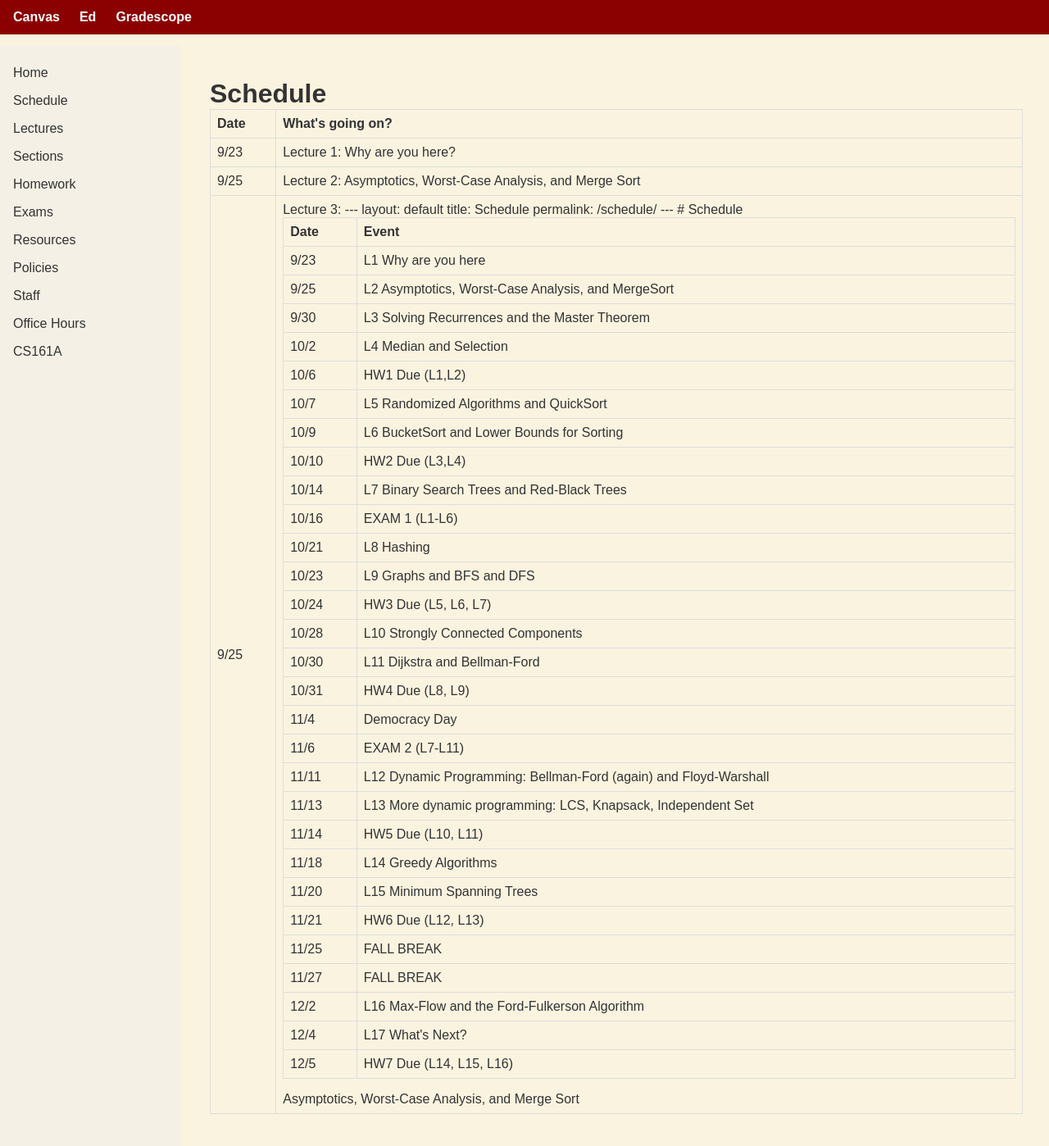
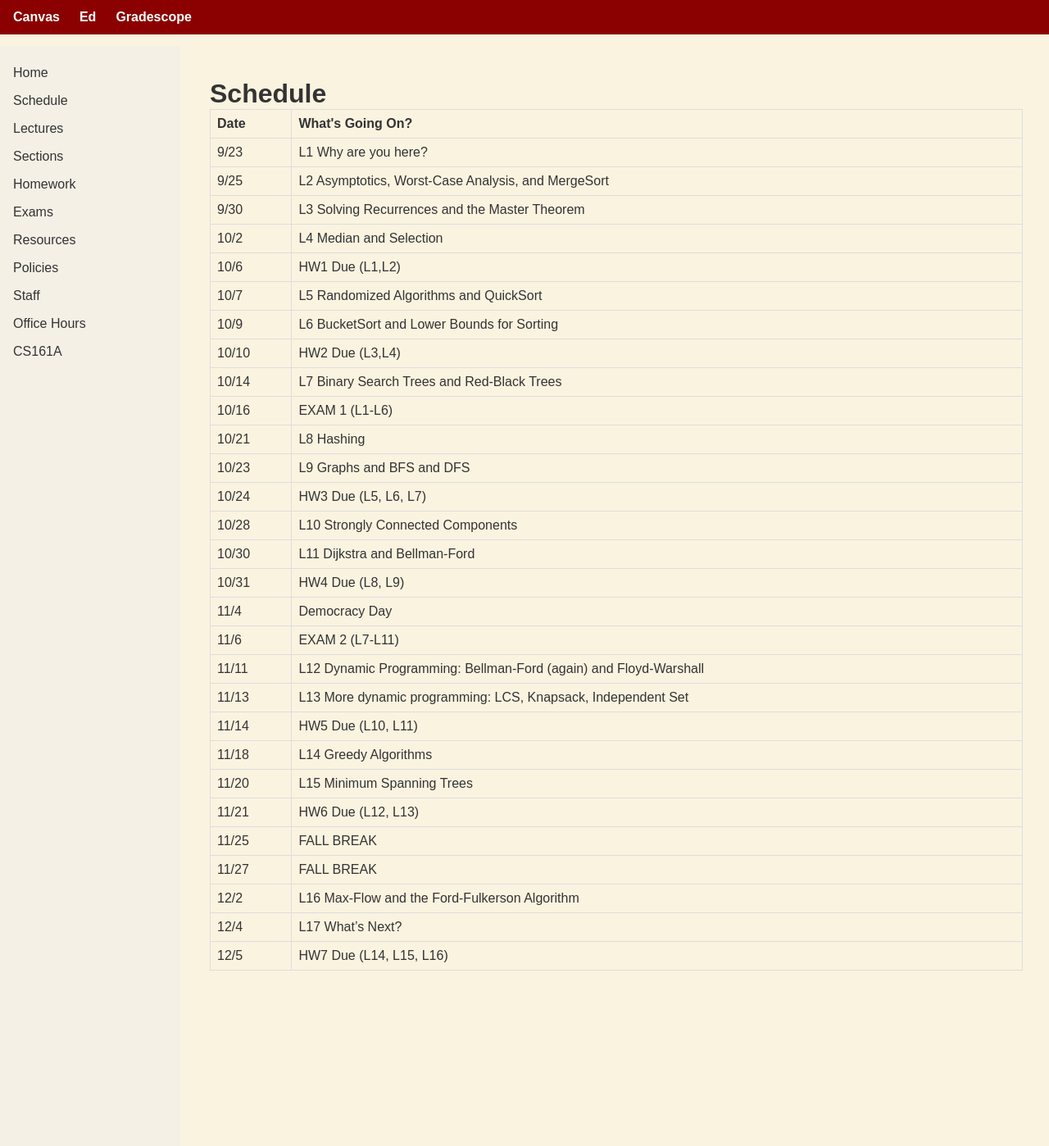
Before and after one commit to cs161-stanford/cs161-stanford.github.io, a Jekyll site: the page built from schedule.md, in a window 1280 px wide and 1400 px high. Shown: the whole window at 82% size. Built offline with Jekyll 4.4.1, drawn with Linux system fonts in a browser that asks for light colours.

Commit message:
updated schedule

```diff
--- a/schedule.md
+++ b/schedule.md
@@ -8,25 +8,10 @@ permalink: /schedule/
 
 <table class="schedule">
   <thead>
-    <tr><th>Date</th><th>What's going on?</th></tr>
+    <tr><th>Date</th><th>What's Going On?</th></tr>
   </thead>
   <tbody>
-    <tr><td>9/23</td><td>Lecture 1: Why are you here?</td></tr>
-    <tr><td>9/25</td><td>Lecture 2: Asymptotics, Worst-Case Analysis, and Merge Sort</td></tr>
-    <tr><td>9/25</td><td>Lecture 3: ---
-layout: default
-title: Schedule
-permalink: /schedule/
----
-
-# Schedule
-
-<table class="schedule">
-  <thead>
-    <tr><th>Date</th><th>Event</th></tr>
-  </thead>
-  <tbody>
-    <tr><td>9/23</td><td>L1 Why are you here</td></tr>
+    <tr><td>9/23</td><td>L1 Why are you here?</td></tr>
     <tr><td>9/25</td><td>L2 Asymptotics, Worst-Case Analysis, and MergeSort</td></tr>
     <tr><td>9/30</td><td>L3 Solving Recurrences and the Master Theorem</td></tr>
     <tr><td>10/2</td><td>L4 Median and Selection</td></tr>
@@ -53,10 +38,7 @@ permalink: /schedule/
     <tr><td>11/25</td><td>FALL BREAK</td></tr>
     <tr><td>11/27</td><td>FALL BREAK</td></tr>
     <tr><td>12/2</td><td>L16 Max-Flow and the Ford-Fulkerson Algorithm</td></tr>
-    <tr><td>12/4</td><td>L17 What's Next?</td></tr>
+    <tr><td>12/4</td><td>L17 What’s Next?</td></tr>
     <tr><td>12/5</td><td>HW7 Due (L14, L15, L16)</td></tr>
   </tbody>
-</table>Asymptotics, Worst-Case Analysis, and Merge Sort</td></tr>
-
-  </tbody>
 </table>
```
